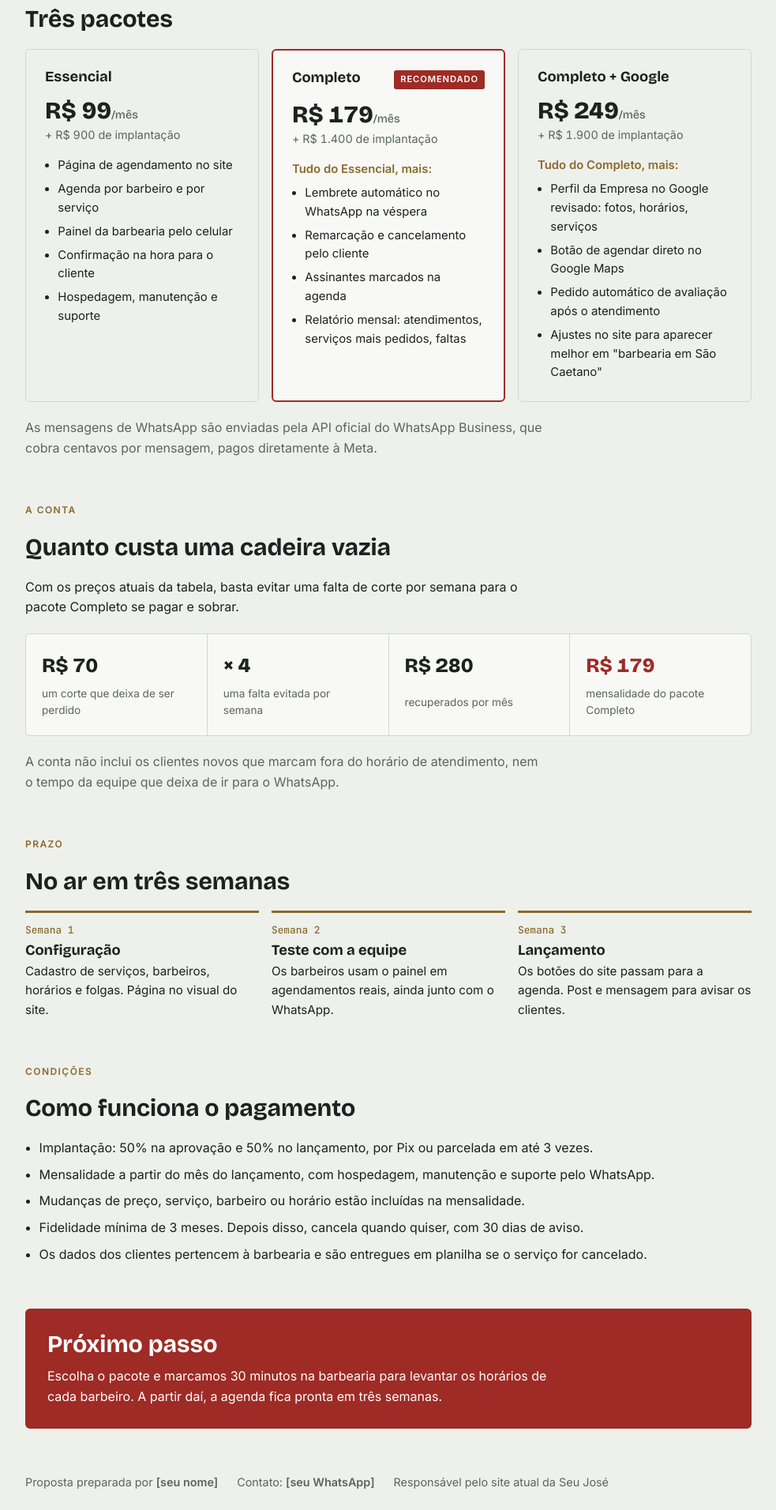
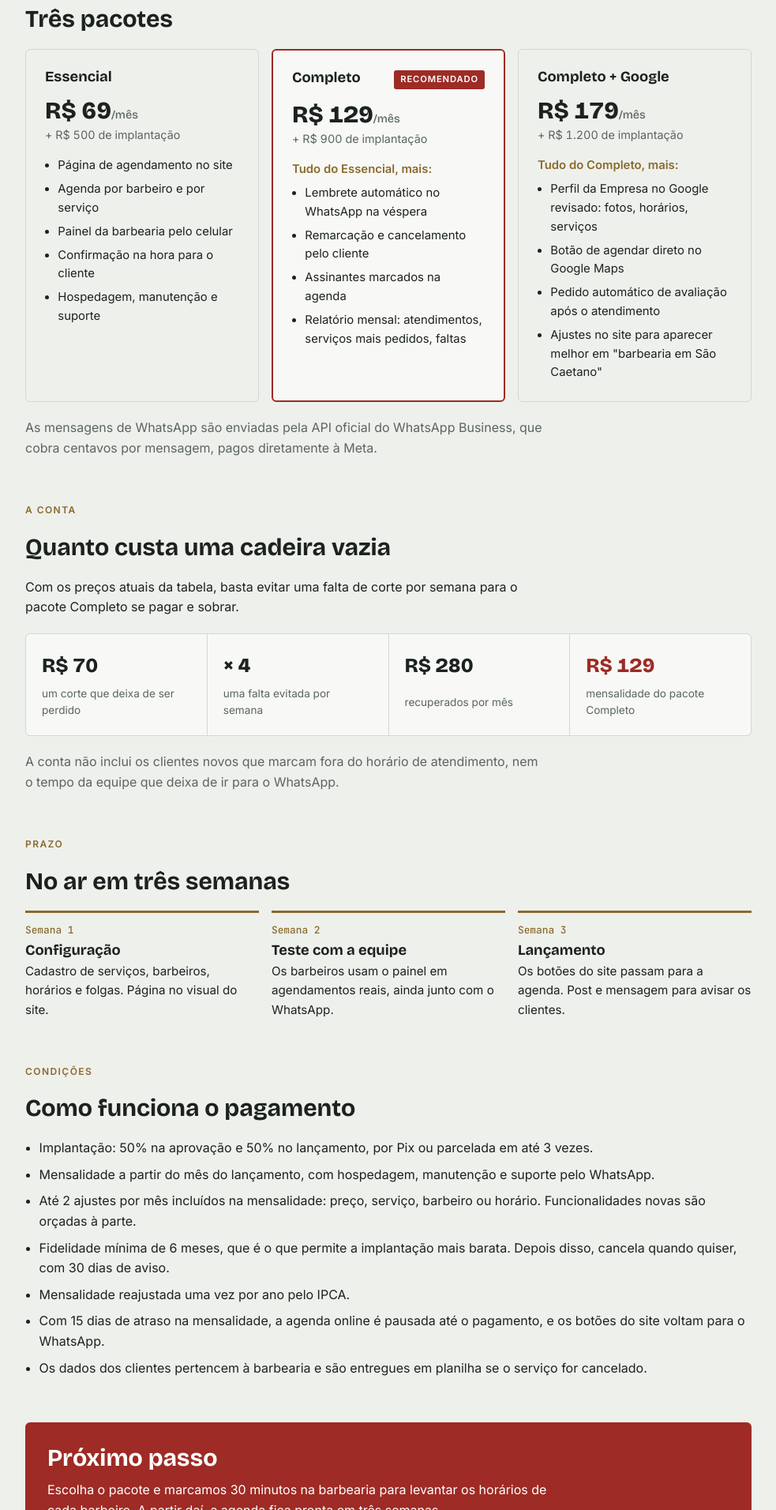
Before and after one commit to CodeShinu/proposta-seu-jose, a plain HTML site: page index.html in a window 1280 px wide. Shown: the part 1860-3772 px from the top of the page at 79% size, without its empty margins (148-1131 px from the left). Drawn offline with nearby package versions, Linux system fonts and the light colour scheme.

Commit message:
Reduz preços dos pacotes e reforça condições de contrato
Co-Authored-By: Claude Opus 5.5 <noreply@anthropic.com>

```diff
--- a/index.html
+++ b/index.html
@@ -243,7 +243,7 @@ section { display: grid; gap: 20px; }
     <div class="plans">
       <div class="plan">
         <div class="plan-top"><h3>Essencial</h3></div>
-        <div class="price"><span class="big">R$ 99<small>/mês</small></span><span class="setup">+ R$ 900 de implantação</span></div>
+        <div class="price"><span class="big">R$ 69<small>/mês</small></span><span class="setup">+ R$ 500 de implantação</span></div>
         <ul>
           <li>Página de agendamento no site</li>
           <li>Agenda por barbeiro e por serviço</li>
@@ -254,7 +254,7 @@ section { display: grid; gap: 20px; }
       </div>
       <div class="plan rec">
         <div class="plan-top"><h3>Completo</h3><span class="badge">Recomendado</span></div>
-        <div class="price"><span class="big">R$ 179<small>/mês</small></span><span class="setup">+ R$ 1.400 de implantação</span></div>
+        <div class="price"><span class="big">R$ 129<small>/mês</small></span><span class="setup">+ R$ 900 de implantação</span></div>
         <ul>
           <li class="plus">Tudo do Essencial, mais:</li>
           <li>Lembrete automático no WhatsApp na véspera</li>
@@ -265,7 +265,7 @@ section { display: grid; gap: 20px; }
       </div>
       <div class="plan">
         <div class="plan-top"><h3>Completo + Google</h3></div>
-        <div class="price"><span class="big">R$ 249<small>/mês</small></span><span class="setup">+ R$ 1.900 de implantação</span></div>
+        <div class="price"><span class="big">R$ 179<small>/mês</small></span><span class="setup">+ R$ 1.200 de implantação</span></div>
         <ul>
           <li class="plus">Tudo do Completo, mais:</li>
           <li>Perfil da Empresa no Google revisado: fotos, horários, serviços</li>
@@ -286,7 +286,7 @@ section { display: grid; gap: 20px; }
       <div><span class="v">R$ 70</span><span class="l">um corte que deixa de ser perdido</span></div>
       <div><span class="v">× 4</span><span class="l">uma falta evitada por semana</span></div>
       <div><span class="v">R$ 280</span><span class="l">recuperados por mês</span></div>
-      <div><span class="v good">R$ 179</span><span class="l">mensalidade do pacote Completo</span></div>
+      <div><span class="v good">R$ 129</span><span class="l">mensalidade do pacote Completo</span></div>
     </div>
     <p class="muted">A conta não inclui os clientes novos que marcam fora do horário de atendimento, nem o tempo da equipe que deixa de ir para o WhatsApp.</p>
   </section>
@@ -307,8 +307,10 @@ section { display: grid; gap: 20px; }
     <ul class="terms">
       <li>Implantação: 50% na aprovação e 50% no lançamento, por Pix ou parcelada em até 3 vezes.</li>
       <li>Mensalidade a partir do mês do lançamento, com hospedagem, manutenção e suporte pelo WhatsApp.</li>
-      <li>Mudanças de preço, serviço, barbeiro ou horário estão incluídas na mensalidade.</li>
-      <li>Fidelidade mínima de 3 meses. Depois disso, cancela quando quiser, com 30 dias de aviso.</li>
+      <li>Até 2 ajustes por mês incluídos na mensalidade: preço, serviço, barbeiro ou horário. Funcionalidades novas são orçadas à parte.</li>
+      <li>Fidelidade mínima de 6 meses, que é o que permite a implantação mais barata. Depois disso, cancela quando quiser, com 30 dias de aviso.</li>
+      <li>Mensalidade reajustada uma vez por ano pelo IPCA.</li>
+      <li>Com 15 dias de atraso na mensalidade, a agenda online é pausada até o pagamento, e os botões do site voltam para o WhatsApp.</li>
       <li>Os dados dos clientes pertencem à barbearia e são entregues em planilha se o serviço for cancelado.</li>
     </ul>
   </section>
```
